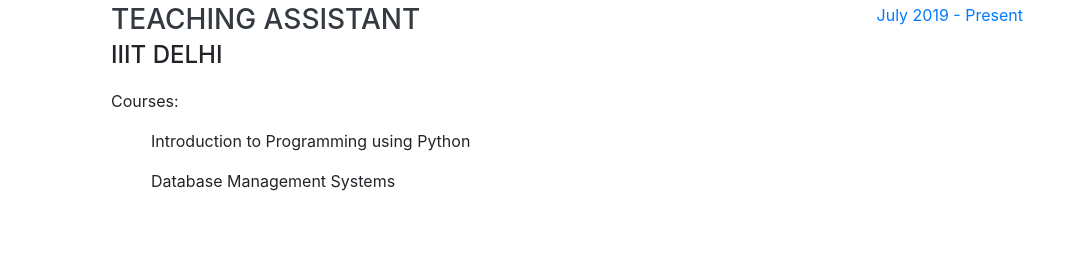
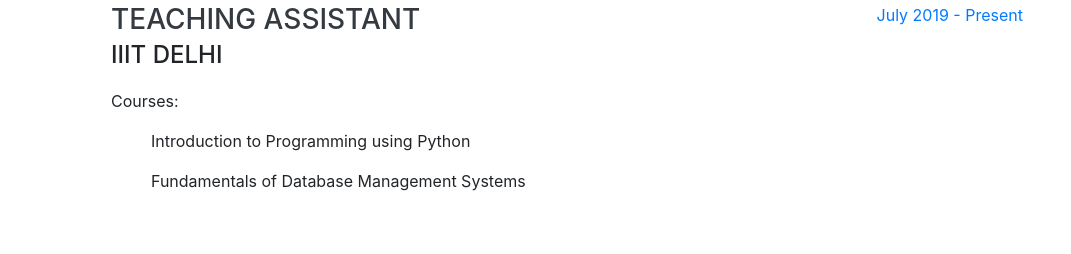
Before and after one commit to prateek11892/prateek11892.github.io, a website with bundled scripts: page index.html in a window 1280 px wide. Shown: the part 932-1186 px from the top of the page, without its empty margins (209-1280 px from the left). Built offline with nearby package versions, Linux system fonts and the light colour scheme; a web font is replaced by a local one.

Commit message:
Update index.html

```diff
--- a/index.html
+++ b/index.html
@@ -97,7 +97,7 @@
             <p>Courses: </p>
 			<p>
 				<ul>Introduction to Programming using Python</ul>
-				<ul>Database Management Systems</ul>
+				<ul>Fundamentals of Database Management Systems</ul>
 			</p>
           </div>
           <div class="resume-date text-md-right">
```
